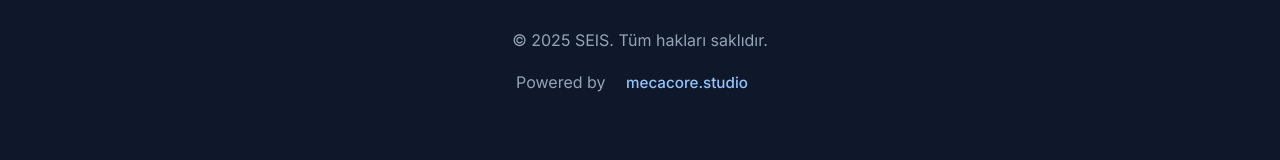
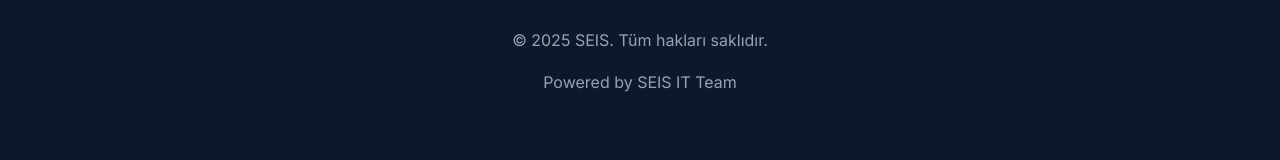
Before and after one commit to methin00/seisproject, a React (Vite) app: page / in a window 1280 px wide. Shown: the part 1328-1488 px from the top of the page. Built offline with nearby package versions, Linux system fonts and the light colour scheme.

Commit message:
footer fix

```diff
--- a/src/components/Footer.jsx
+++ b/src/components/Footer.jsx
@@ -9,7 +9,7 @@
     return (
         <footer className="site-footer">
             <p>© {currentYear} SEIS. {language === 'en' ? 'All rights reserved.' : 'Tüm hakları saklıdır.'}</p>
-            <p>Powered by <a href="https://mecacore.studio/" target="_blank" rel="noopener noreferrer" style={{ color: '#93c5fd', textDecoration: 'none', fontWeight: '500' }}>mecacore.studio</a></p>
+            <p>Powered by SEIS IT Team</p>
         </footer>
     );
 }
```
